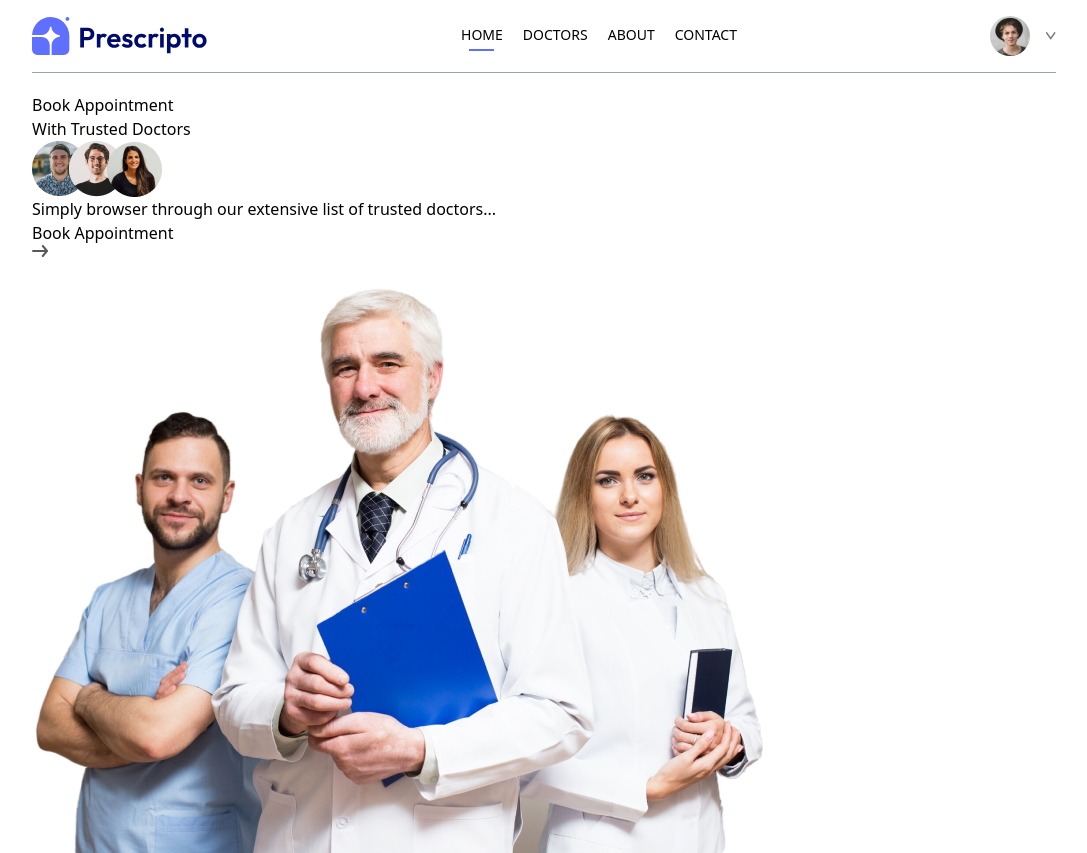
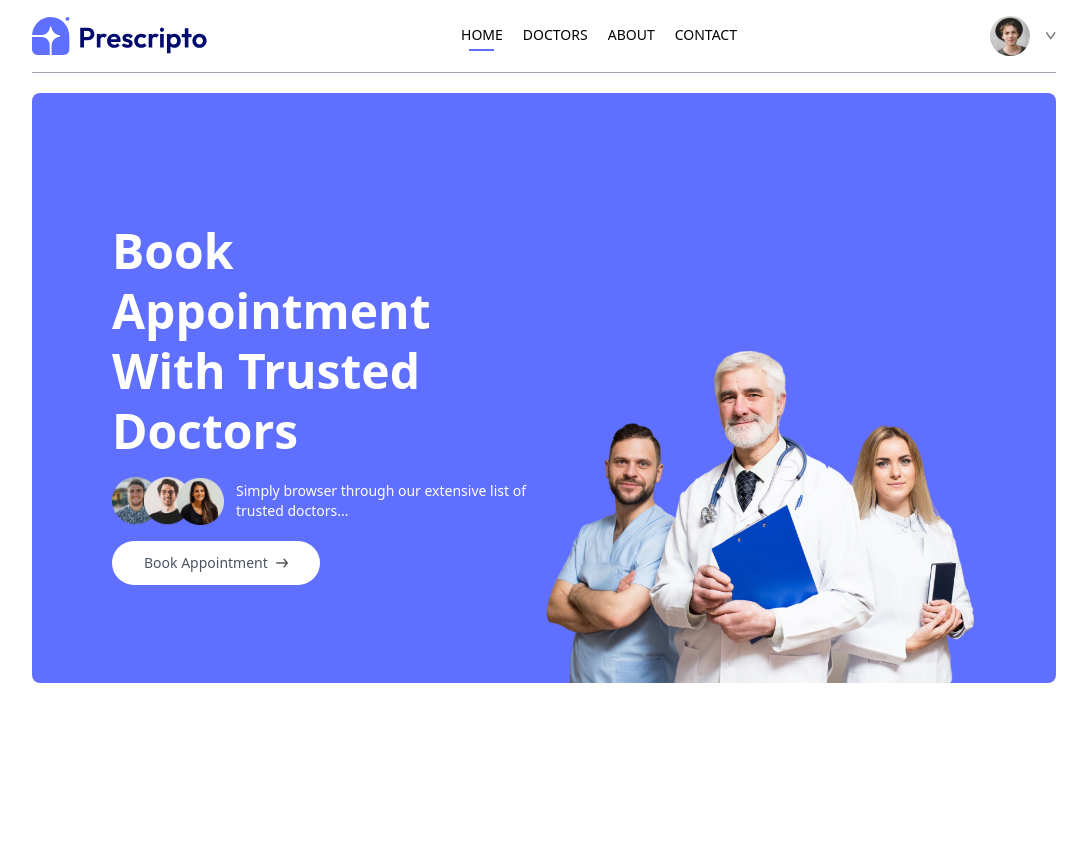
Before and after one commit to SachindaBandara/Doctor-Appoinment-Booking-Website-using-React, a React (Vite) app in the folder frontend/: page / in a window 1280 px wide. Shown: the whole page, without its empty margins (96-1183 px from the left). After the commit the page ends 800 px from the top, so only its background shows below. Built offline with nearby package versions, Linux system fonts and the light colour scheme.

Commit message:
add hero section

```diff
--- a/frontend/src/components/Hero.jsx
+++ b/frontend/src/components/Hero.jsx
@@ -3,24 +3,24 @@
 
 const Hero = () => {
   return (
-    <div>
+    <div className="flex flex-col md:flex-row flex-wrap bg-primary rounded-lg px-6 md:px-10 lg:px-20">
       {/* Left side */}
-      <div>
-        <p>
+      <div className="md:w-1/2 flex flex-col items-start justify-center gap-4 py-10 m-auto md:py-[10vw] md:mb-[-30px]">
+        <p className="text-3xl md:text-4xl lg:text-5xl text-white font-semibold leading-tight md:leading-tight lg:leading-tight">
           Book Appointment <br /> With Trusted Doctors
         </p>
-        <div>
-            <img src={assets.group_profiles} alt=""/>
-            <p>Simply browser through our extensive list of trusted doctors...</p>
+        <div className="flex flex-col md:flex-row items-center gap-3 text-white text-sm font-light">
+            <img className="w-28" src={assets.group_profiles} alt=""/>
+            <p>Simply browser through our extensive list of <br className="hidden sm:block"/>trusted doctors...</p>
         </div>
-        <a href="">
-            Book Appointment <img src={assets.arrow_icon} alt=""/>
+        <a className="flex item-center gap-2 bg-white px-8 py-3 rounded-full text-gray-600 text-sm m-auto md:m-0 hover:scale-105 transition-all duration-300 " href="">
+            Book Appointment <img className="w-3" src={assets.arrow_icon} alt=""/>
         </a>
       </div>
 
       {/* Right side */}
-      <div>
-        <img src={assets.header_img} alt=""/>
+      <div className="md:w-1/2 relative">
+        <img className="w-full md:absolute bottom-0 h-auto rounded-lg" src={assets.header_img} alt=""/>
       </div>
     </div>
   );
```
